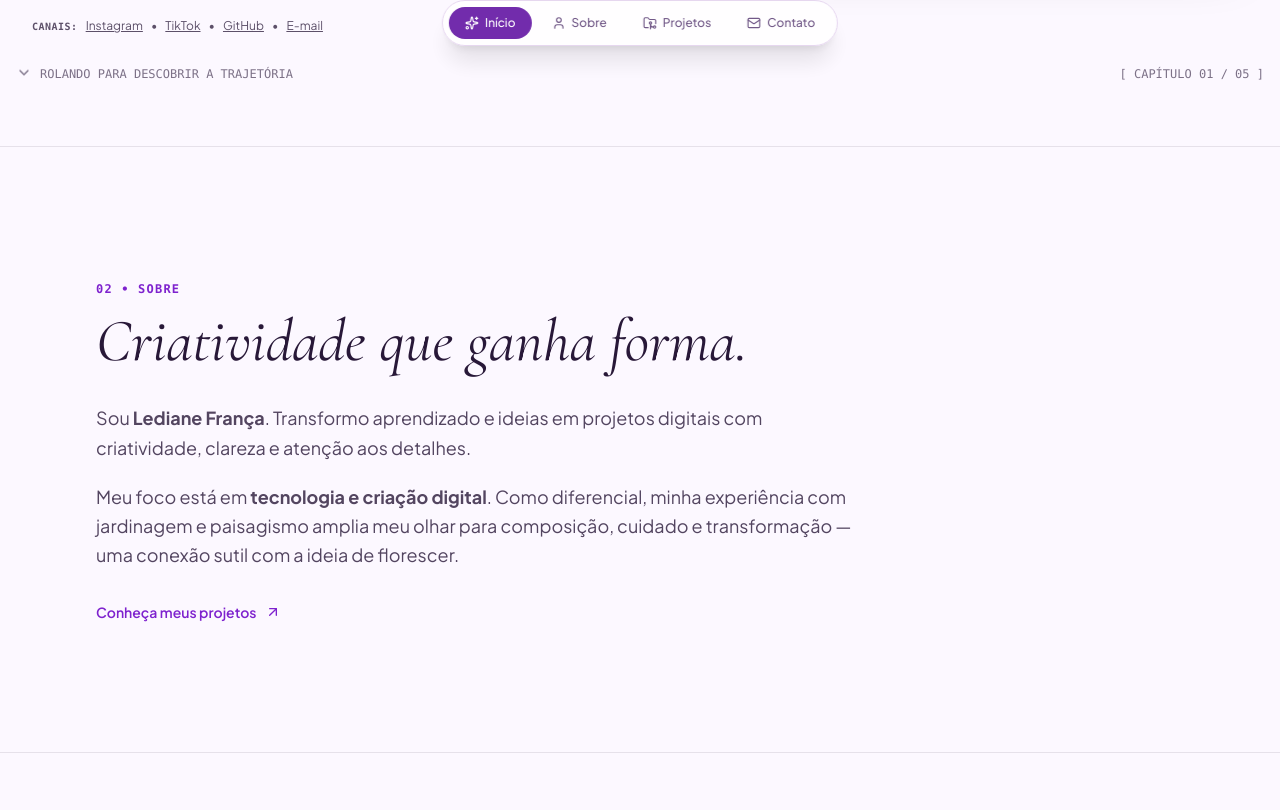
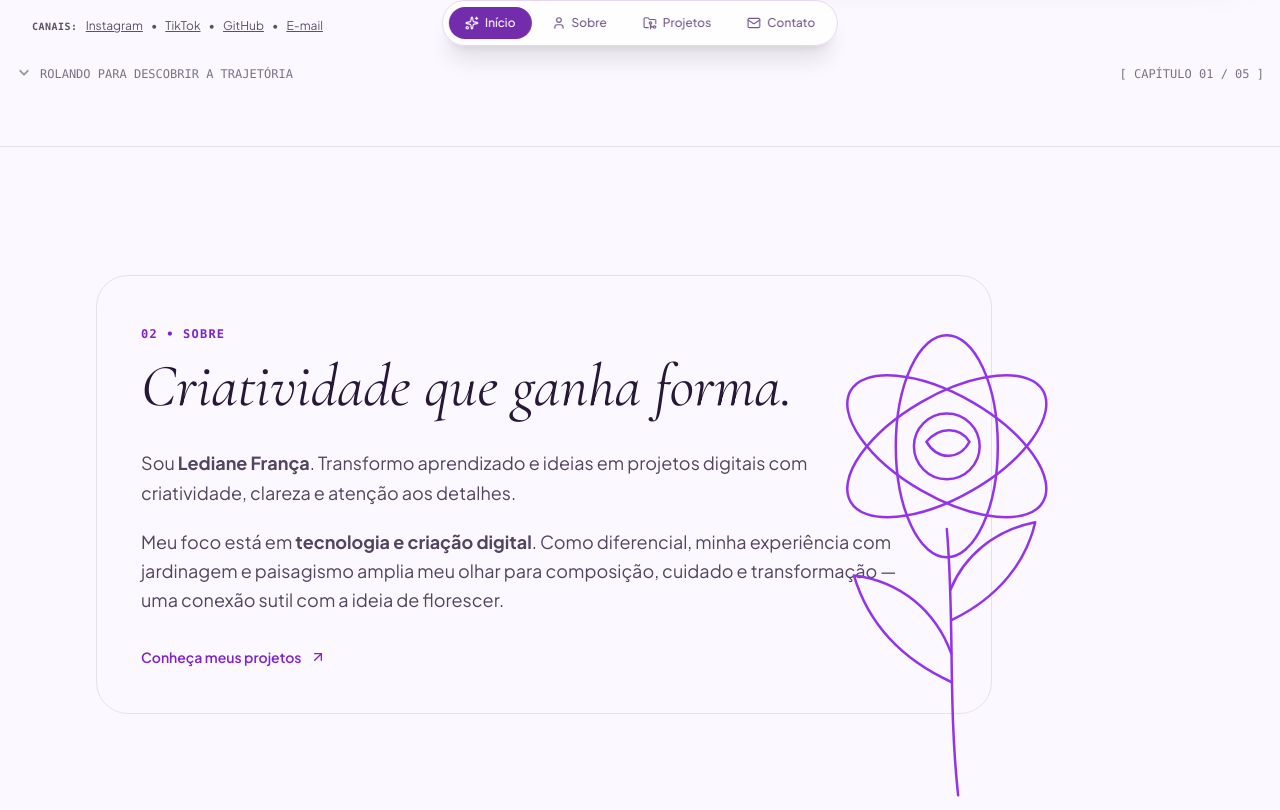
Before and after one commit to ledianefranca-coder/portfolio-pessoal, a React (Vite) app: page / in a window 1280 px wide. Shown: the part 730-1540 px from the top of the page. Built offline with nearby package versions, Linux system fonts and the light colour scheme.

Commit message:
Adiciona identidade botânica em src/components/AboutSection.tsx

```diff
--- a/src/components/AboutSection.tsx
+++ b/src/components/AboutSection.tsx
@@ -7,9 +7,29 @@ interface AboutSectionProps { theme: ThemeMode; }
 export const AboutSection: React.FC<AboutSectionProps> = () => {
   return (
     <section id="about" className="py-24 sm:py-32 border-b border-current/10 relative overflow-hidden">
-      <div className="max-w-6xl mx-auto px-4 sm:px-6 lg:px-8">
+      <div className="botanical-glow absolute inset-0 pointer-events-none" aria-hidden="true" />
+
+      <svg
+        className="botanical-watermark absolute z-[15] -right-24 sm:right-0 top-1/2 -translate-y-1/2 w-[430px] sm:w-[560px] lg:w-[680px] h-auto pointer-events-none text-[#9333ea] dark:text-[#d8b4fe]"
+        viewBox="0 0 600 600"
+        fill="none"
+        aria-hidden="true"
+      >
+        <g className="botanical-flower" stroke="currentColor" strokeWidth="2.2" strokeLinecap="round" strokeLinejoin="round">
+          <path d="M316 565C307 481 313 410 306 330" />
+          <path d="M310 465C264 444 236 411 224 371C265 376 296 402 310 440" />
+          <path d="M311 410C352 390 376 359 384 324C348 331 321 354 309 384" />
+          <ellipse cx="306" cy="257" rx="45" ry="98" />
+          <ellipse cx="306" cy="257" rx="45" ry="98" transform="rotate(60 306 257)" />
+          <ellipse cx="306" cy="257" rx="45" ry="98" transform="rotate(120 306 257)" />
+          <circle cx="306" cy="257" r="29" />
+          <path d="M288 253C299 240 317 239 326 253C318 268 299 271 288 253Z" />
+        </g>
+      </svg>
+
+      <div className="relative z-10 max-w-6xl mx-auto px-4 sm:px-6 lg:px-8">
         <div className="max-w-4xl">
-          <div>
+          <div className="about-content-panel rounded-[2rem] p-6 sm:p-9 lg:p-11 border border-current/10 backdrop-blur-[2px]">
             <span className="text-xs font-mono tracking-widest uppercase text-[#7e22ce] dark:text-[#d8b4fe] font-bold">02 • Sobre</span>
             <h2 className="font-editorial italic text-4xl sm:text-5xl md:text-6xl mt-3 mb-8">Criatividade que ganha forma.</h2>
             <div className="space-y-5 text-base sm:text-lg leading-relaxed text-current/80 max-w-3xl">
```
